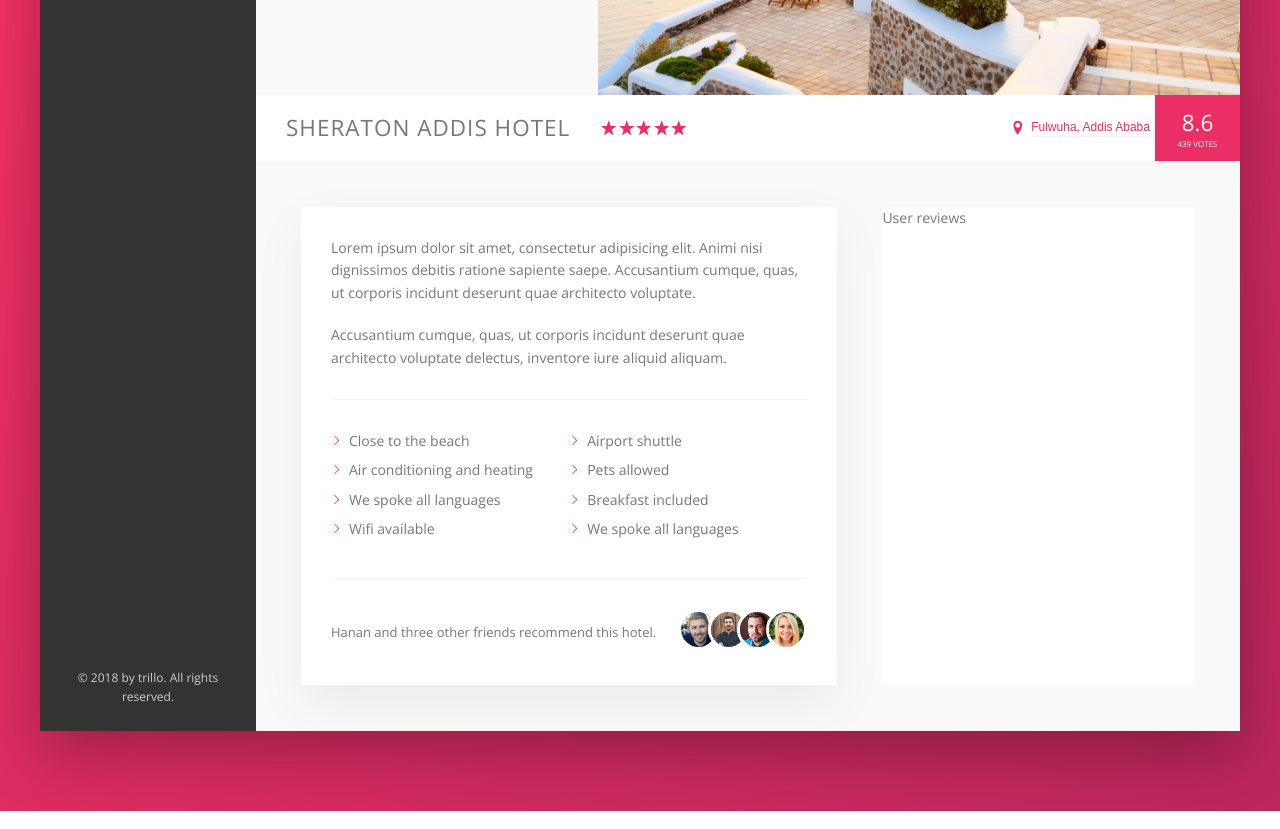
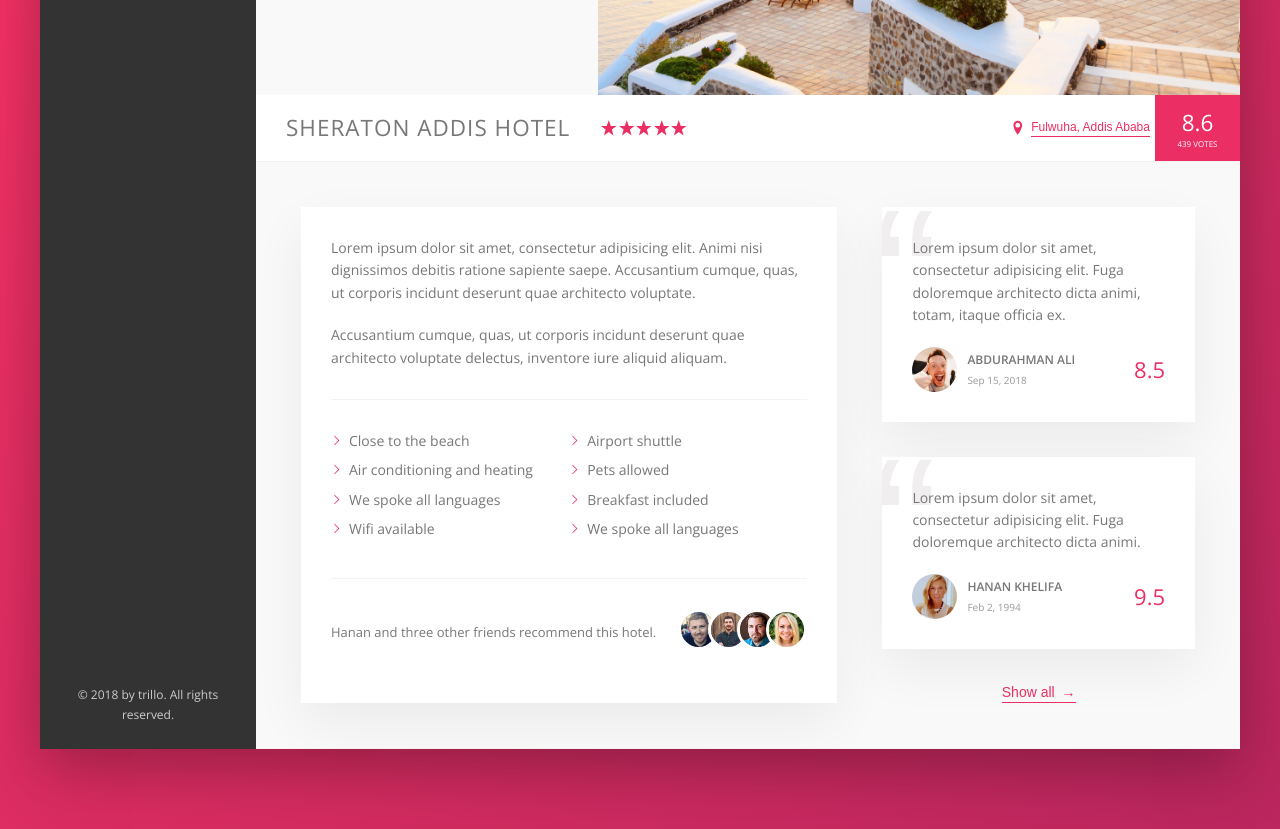
Before and after one commit to aalig/trillo, a website: page index.html in a window 1280 px wide. Shown: the part 440-1269 px from the top of the page. Drawn offline with nearby package versions, Linux system fonts and the light colour scheme.

Commit message:
Add and style user review section

```diff
--- a/index.html
+++ b/index.html
@@ -166,10 +166,35 @@
                     </div>
 
                     <div class="user-reviews">
-                        User reviews
+                        <figure class="review">
+                            <blockquote class="review__text">
+                                Lorem ipsum dolor sit amet, consectetur adipisicing elit. Fuga doloremque architecto dicta animi, totam, itaque officia ex.
+                            </blockquote>
+                            <figcaption class="review__user">
+                                <img src="img/user-1.jpg" alt="User 1" class="review__photo">
+                                <div class="review__user-box">
+                                    <p class="review__user-name">Abdurahman Ali</p>
+                                    <p class="review__user-date">Sep 15, 2018</p>
+                                </div>
+                                <div class="review__rating">8.5</div>
+                            </figcaption>
+                        </figure>
 
+                        <figure class="review">
+                            <blockquote class="review__text">
+                                Lorem ipsum dolor sit amet, consectetur adipisicing elit. Fuga doloremque architecto dicta animi.
+                            </blockquote>
+                            <figcaption class="review__user">
+                                <img src="img/user-2.jpg" alt="User 2" class="review__photo">
+                                <div class="review__user-box">
+                                    <p class="review__user-name">Hanan Khelifa</p>
+                                    <p class="review__user-date">Feb 2, 1994</p>
+                                </div>
+                                <div class="review__rating">9.5</div>
+                            </figcaption>
+                        </figure>
+                        <button class="btn-inline">Show all <span>&rarr;</span></button>
                     </div>
-
                 </div>
             </main>
         </div>
--- a/sass/_component.scss
+++ b/sass/_component.scss
@@ -266,13 +266,23 @@
   border: none;
   color: var(--color-primary);
   font-size: inherit;
-  border-bottom: var(--border-line);
+  border-bottom: 1px solid currentColor;
   padding-bottom: 0.2rem;
   background-color: transparent;
   cursor: pointer;
+  transition: all .2s;
 
   &:hover {
     color: var(--color-grey-dark-1);
+
+    & span {
+      margin-left: .8rem;
+      transition: margin-left .2s;
+    }
+  }
+
+  & span {
+    margin-left: .3rem;
   }
 
   &:focus {
@@ -351,3 +361,66 @@
     }
   }
 }
+
+/////////////////////////////
+// REVIEWS
+.review {
+  background-color: var(--color-white);
+  box-shadow: var(--shadow-light);
+  padding: 3rem;
+  position: relative;
+  overflow: hidden;
+  margin-bottom: 3.5rem;
+
+  &__text {
+    margin-bottom: 2rem;
+    position: relative;
+    z-index: 100; // Z-index only works if you set the position
+  }
+
+  &__user{
+    display: flex;
+    align-items: center;
+  }
+
+  &__photo {
+    height: 4.5rem;
+    width: 4.5rem;
+    border-radius: 50%;
+    margin-right: 1rem;
+  }
+
+  &__user-box {
+    margin-right: auto;
+  }
+
+  &__user-name {
+    font-size: 1.2rem;
+    font-weight: 600;
+    text-transform: uppercase;
+    margin-bottom: .3rem;
+  }
+
+  &__user-date {
+    font-size: 1rem;
+    color: var(--color-grey-dark-3);
+  }
+
+  &__rating {
+    font-size: 2.2rem;
+    font-weight: 300;
+    color: var(--color-primary);
+  }
+
+  &::before {
+    content: "\201C";
+    position: absolute;
+    top: -2.75rem;
+    left: -1rem;
+    font-size: 20rem;
+    line-height: 1;
+    color: var(--color-grey-light-3);
+    font-family: sans-serif;
+    z-index: 10;
+  }
+}
--- a/sass/_layout.scss
+++ b/sass/_layout.scss
@@ -50,6 +50,8 @@
 }
 
 .user-reviews {
-  background-color: var(--color-white);
   flex: 1;
+  display: flex;
+  flex-direction: column;
+  align-items: center; // The align-item is always along the cross axis (i.e. which in this case is horizontal), by default it is stretch.
 }
```
Also changed, not shown: css/style.css.
